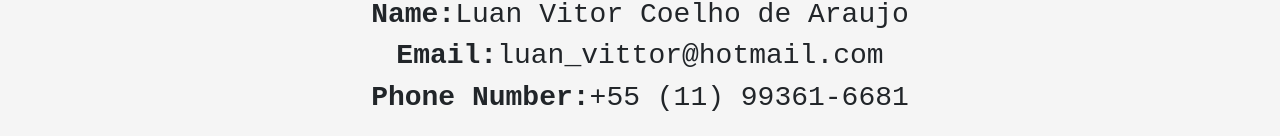
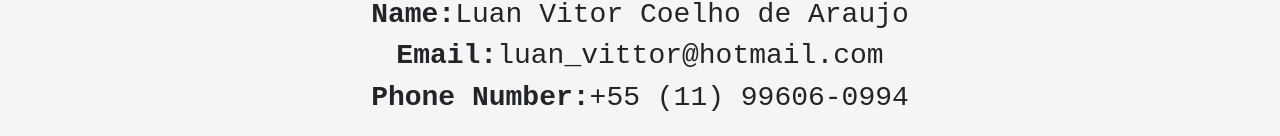
Before and after one commit to LuanVittor/Portfolio, a React (Create React App) app: page /contact in a window 1280 px wide. Shown: the part 195-331 px from the top of the page. Built offline with nearby package versions, Linux system fonts and the light colour scheme; grey boxes are pictures that could not be loaded.

Commit message:
update phone number

```diff
--- a/src/Pages/ContactEn.jsx
+++ b/src/Pages/ContactEn.jsx
@@ -21,7 +21,7 @@
         {/* <br/> */}
         <div className='meForm'>
           <h3><b>Phone Number:</b> </h3>
-          <h3> +55 (11) 99361-6681</h3>
+          <h3> +55 (11) 99606-0994</h3>
         </div>
         <br />
         <h2>You can view and download my CV clicking here
--- a/src/Pages/ContactPT.jsx
+++ b/src/Pages/ContactPT.jsx
@@ -18,7 +18,7 @@
         {/* <br /> */}
         <div className='meForm'>
           <h3><b>Celular:</b> </h3>
-          <h3> +55 (11) 99361-6681</h3>
+          <h3> +55 (11) 99606-0994</h3>
         </div>
         <br />
         <h2>Veja e baixe meu curriculo aqui!
```
